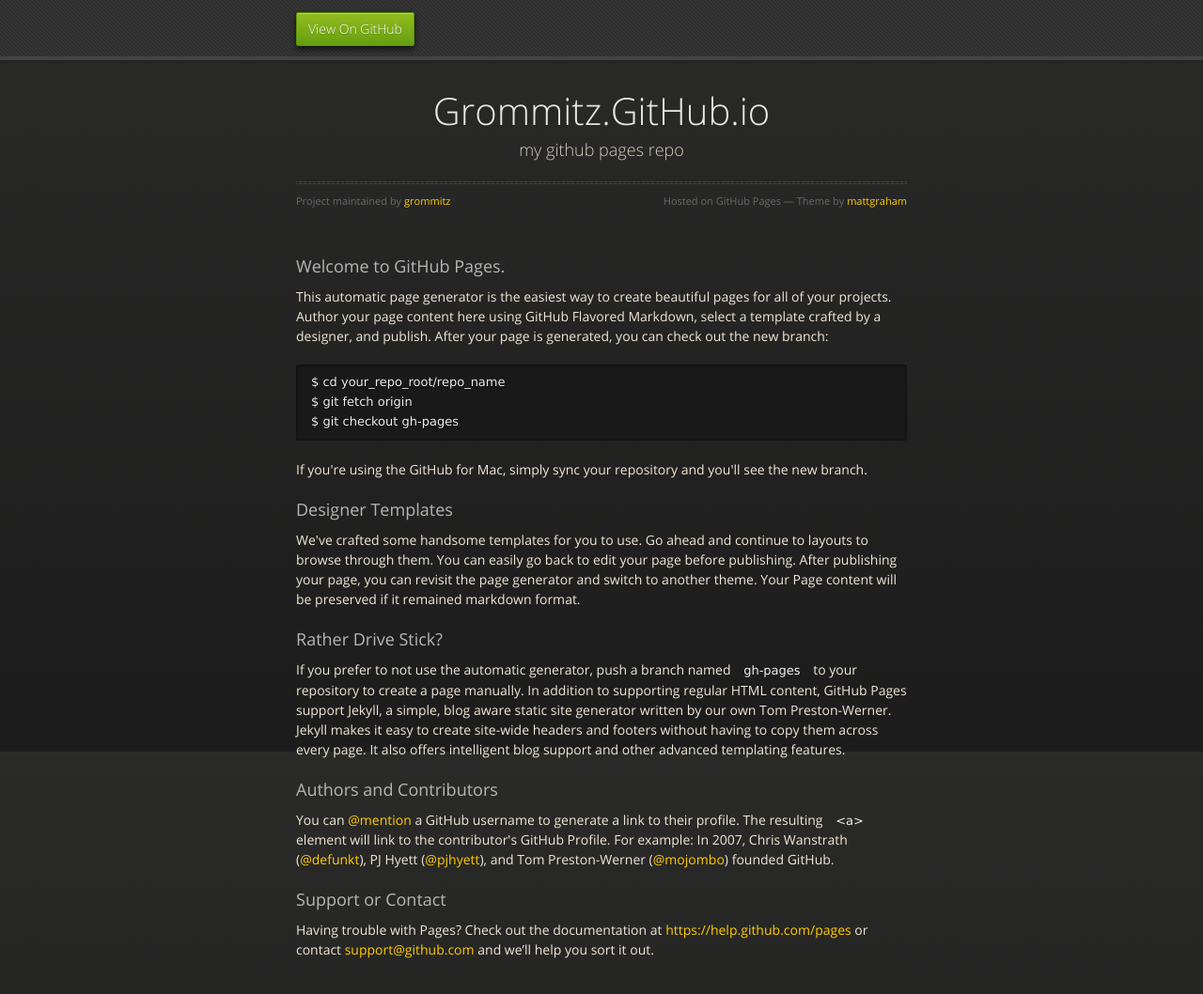
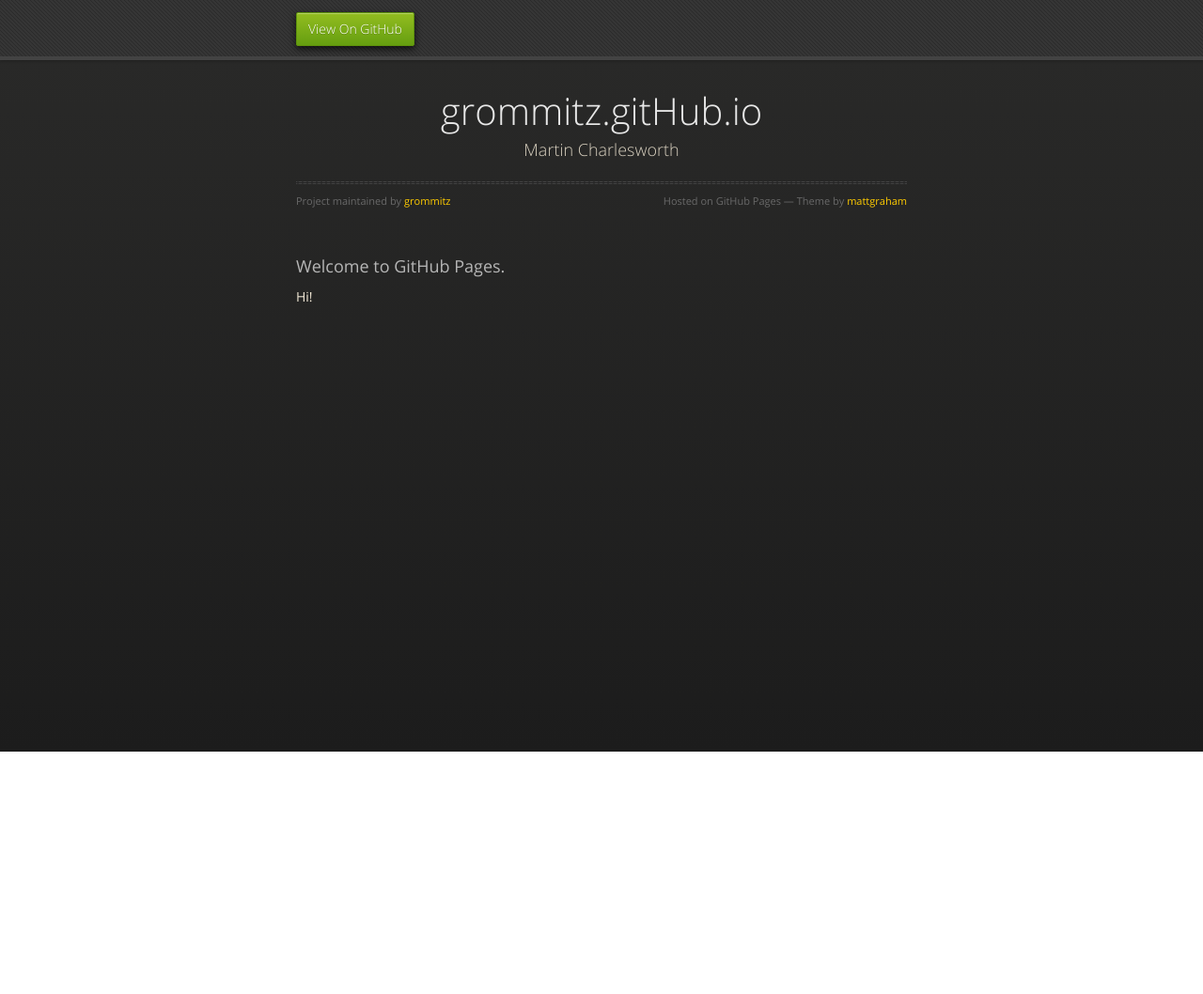
Before and after one commit to grommitz/grommitz.github.io, a plain HTML site: page index.html in a window 1280 px wide. Shown: the whole page at 94% size. After the commit the page ends 800 px from the top, so only its background shows below. Drawn offline with nearby package versions, Linux system fonts and the light colour scheme.

Commit message:
Update index.html
got rid of the standard auto generated text

```diff
--- a/index.html
+++ b/index.html
@@ -28,8 +28,8 @@
 
       <section>
         <div id="title">
-          <h1>Grommitz.GitHub.io</h1>
-          <p>my github pages repo</p>
+          <h1>grommitz.gitHub.io</h1>
+          <p>Martin Charlesworth</p>
           <hr>
           <span class="credits left">Project maintained by <a href="https://github.com/grommitz">grommitz</a></span>
           <span class="credits right">Hosted on GitHub Pages &mdash; Theme by <a href="https://twitter.com/michigangraham">mattgraham</a></span>
@@ -38,35 +38,9 @@
         <h3>
 <a id="welcome-to-github-pages" class="anchor" href="#welcome-to-github-pages" aria-hidden="true"><span class="octicon octicon-link"></span></a>Welcome to GitHub Pages.</h3>
 
-<p>This automatic page generator is the easiest way to create beautiful pages for all of your projects. Author your page content here using GitHub Flavored Markdown, select a template crafted by a designer, and publish. After your page is generated, you can check out the new branch:</p>
+<p>Hi!</p>
 
-<pre><code>$ cd your_repo_root/repo_name
-$ git fetch origin
-$ git checkout gh-pages
-</code></pre>
-
-<p>If you're using the GitHub for Mac, simply sync your repository and you'll see the new branch.</p>
-
-<h3>
-<a id="designer-templates" class="anchor" href="#designer-templates" aria-hidden="true"><span class="octicon octicon-link"></span></a>Designer Templates</h3>
-
-<p>We've crafted some handsome templates for you to use. Go ahead and continue to layouts to browse through them. You can easily go back to edit your page before publishing. After publishing your page, you can revisit the page generator and switch to another theme. Your Page content will be preserved if it remained markdown format.</p>
-
-<h3>
-<a id="rather-drive-stick" class="anchor" href="#rather-drive-stick" aria-hidden="true"><span class="octicon octicon-link"></span></a>Rather Drive Stick?</h3>
-
-<p>If you prefer to not use the automatic generator, push a branch named <code>gh-pages</code> to your repository to create a page manually. In addition to supporting regular HTML content, GitHub Pages support Jekyll, a simple, blog aware static site generator written by our own Tom Preston-Werner. Jekyll makes it easy to create site-wide headers and footers without having to copy them across every page. It also offers intelligent blog support and other advanced templating features.</p>
-
-<h3>
-<a id="authors-and-contributors" class="anchor" href="#authors-and-contributors" aria-hidden="true"><span class="octicon octicon-link"></span></a>Authors and Contributors</h3>
-
-<p>You can <a href="https://github.com/blog/821" class="user-mention">@mention</a> a GitHub username to generate a link to their profile. The resulting <code>&lt;a&gt;</code> element will link to the contributor's GitHub Profile. For example: In 2007, Chris Wanstrath (<a href="https://github.com/defunkt" class="user-mention">@defunkt</a>), PJ Hyett (<a href="https://github.com/pjhyett" class="user-mention">@pjhyett</a>), and Tom Preston-Werner (<a href="https://github.com/mojombo" class="user-mention">@mojombo</a>) founded GitHub.</p>
-
-<h3>
-<a id="support-or-contact" class="anchor" href="#support-or-contact" aria-hidden="true"><span class="octicon octicon-link"></span></a>Support or Contact</h3>
-
-<p>Having trouble with Pages? Check out the documentation at <a href="https://help.github.com/pages">https://help.github.com/pages</a> or contact <a href="mailto:support@github.com">support@github.com</a> and we’ll help you sort it out.</p>
-      </section>
+</section>
 
     </div>
     <!--[if !IE]><script>fixScale(document);</script><![endif]-->
```
